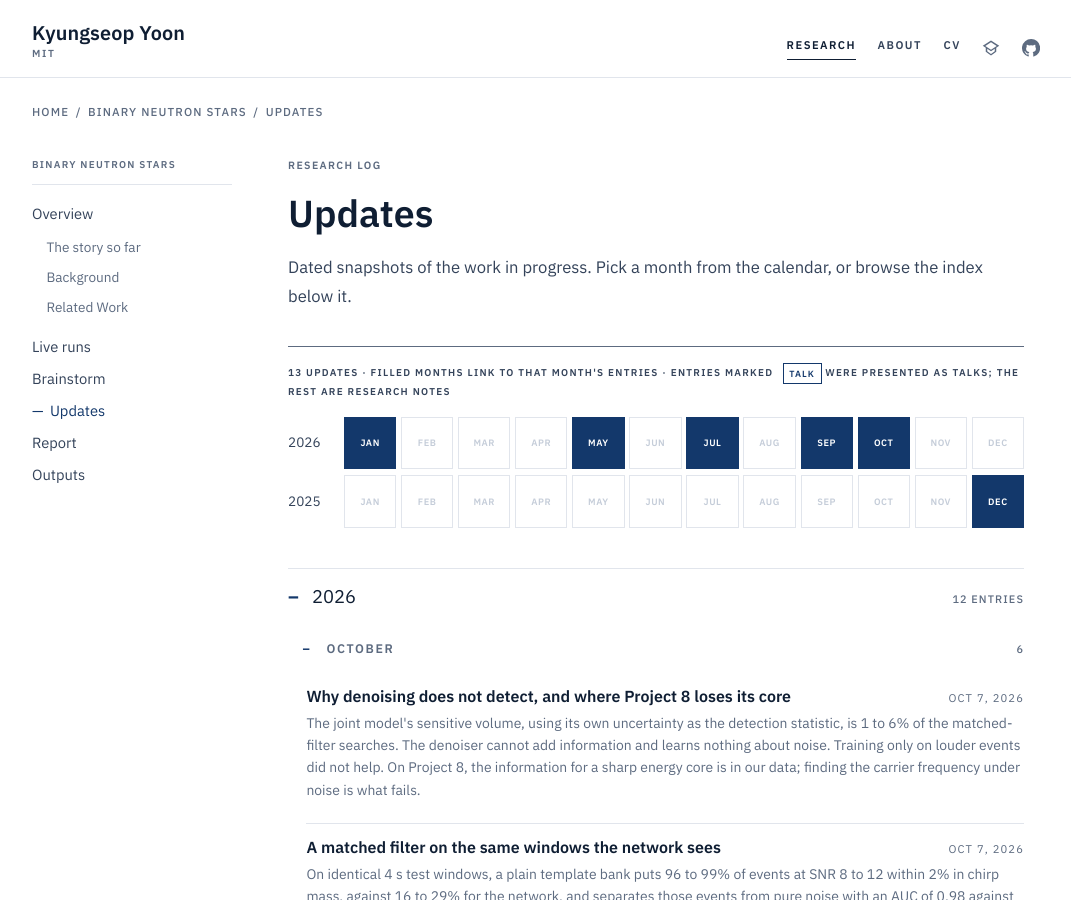
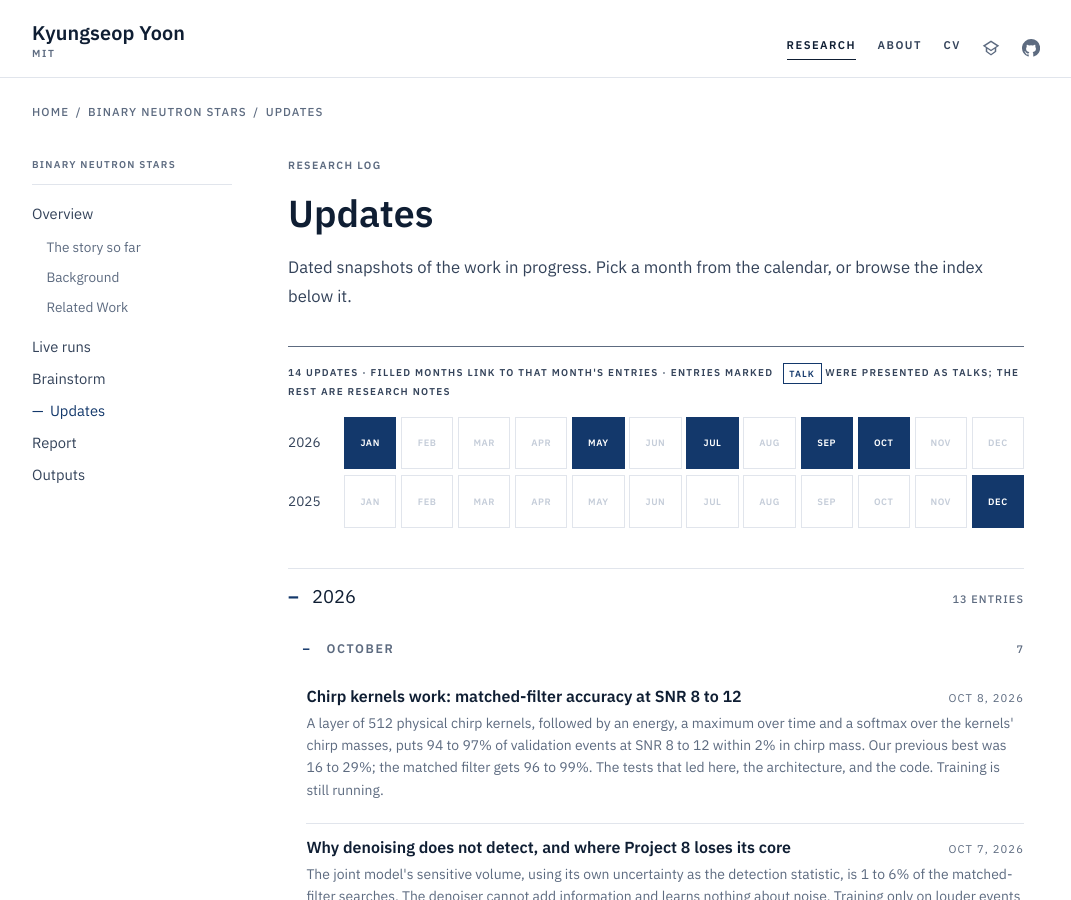
Before and after one commit to kyoon-mit/kyoon-mit.github.io, a Jekyll site: the page built from docs/projects/bns/updates.md, in a window 1280 px wide and 900 px high. Shown: the whole window, without its empty margins (104-1175 px from the left). Built offline with Jekyll 4.4.1, drawn with Linux system fonts in a browser that asks for light colours; part of the change alters nothing that is shown.

Commit message:
Add the chirp-kernel results: tests, architecture, code, training snapshot
Chirp kernels with energy, maximum over time and a softmax over chirp
masses reach matched-filter accuracy at SNR 8 to 12 on validation. The page
walks through the failed tests, the architecture with diagrams, and the
code. Snapshot at epoch 24; to be updated when training finishes.

Co-Authored-By: Claude Opus 5.5 <noreply@anthropic.com>

````diff
--- /dev/null
+++ b/docs/_updates/2026-10-08-chirp-kernels-work.md
@@ -0,0 +1,240 @@
+---
+title: "Chirp kernels work: matched-filter accuracy at SNR 8 to 12"
+date: 2026-10-08
+math: true
+summary: >-
+  A layer of 512 physical chirp kernels, followed by an energy, a maximum
+  over time and a softmax over the kernels' chirp masses, puts 94 to 97% of
+  validation events at SNR 8 to 12 within 2% in chirp mass. Our previous best
+  was 16 to 29%; the matched filter gets 96 to 99%. The tests that led here,
+  the architecture, and the code. Training is still running.
+---
+
+{%- assign u = '/projects/bns/updates/' -%}
+
+This follows the [chirp-kernel proposal]({{ u | append: '2026-10-07-chirp-kernels/' | relative_url }})
+and the [matched-filter benchmark]({{ u | append: '2026-10-07-matched-filter-benchmark/' | relative_url }}).
+Throughout, "within 2%" means the predicted chirp mass is within 2% of the
+true one, and validation uses the realistic population: SNR following a
+power law with index −3 from SNR 4.
+
+## The result so far
+
+{% include figure.html
+   src="/assets/img/bns/2026-10-08/ck_training.png"
+   alt="Validation fraction within 1 and 2 percent in chirp mass against epoch, at SNR 8 to 12 and over all events, with the matched filter and the previous network as reference lines"
+   label="Validation during training (snapshot at epoch 24 of 200)"
+   caption="Left: events at SNR 8 to 12. Right: all validation events, most of which are below SNR 8. Each epoch validates on about 500 signal windows, only about 100 of them at SNR 8 to 12, so the curves are noisy. Snapshot at epoch 24; training continues." %}
+
+<div markdown="1">
+
+| within 2%, SNR 8 to 12 | |
+|---|---|
+| chirp-kernel network (validation, epochs 19 to 24) | 94 to 97% |
+| matched filter with real templates (benchmark) | 96 to 99% |
+| our previous best, the epoch-630 network (benchmark) | 16 to 29% |
+
+</div>
+
+At SNR 8 to 12, the band that decides how far a search can see, the
+network is now at matched-filter accuracy. Before any training, the same
+layer already reaches 87% (section 3); training adds the rest.
+
+## 1. The tests that led here
+
+Every test below was scored on the same SNR 8 to 12 events.
+
+{% include figure.html
+   src="/assets/img/bns/2026-10-08/ck_tests_summary.png"
+   alt="Horizontal bar chart of chirp mass within 2 percent at SNR 8 to 12 for each test"
+   label="What each test reached"
+   caption="Chirp mass within 2% at SNR 8 to 12. Grey: tests that failed. Light blue: our previous best network. Dark blue: chirp kernels choosing the highest-energy kernel, with no training. Green: the matched filter." %}
+
+1. **An S4D layer with an energy and a maximum (A, B, C).** All three
+   learned nothing: each predicted the average chirp mass. With one layer,
+   each kernel is still a sum of 32 tones, which cannot form a chirp (the
+   proposal, section 4), so adding an energy and a maximum could not help.
+2. **Chirp kernels with a regression read-out.** A small network mapping
+   the kernels' energies to a single chirp mass reached 5 to 7%, with 32 or
+   with 256 kernels. More kernels did not help, so coverage was not the
+   problem.
+3. **The kernels on their own, no training.** On noise-free signals, the
+   best of 512 Newtonian kernels matches the real waveform at 0.80 and its
+   chirp mass is within 2% of the truth for every event. On noisy windows,
+   just picking the kernel with the highest energy gives **87%** within 2% at
+   SNR 8 to 12. The information was in the layer all along; the regression
+   read-out was throwing it away. A regression with a squared-error loss is
+   pulled toward the average whenever it is unsure, and "pick the best
+   kernel" is not a smooth function it learns easily.
+4. **A softmax read-out, scored by its weighted mean.** Better, but the
+   weighted mean blurs the answer whenever the probability is spread over
+   distant kernels.
+5. **A softmax read-out, scored by its most probable kernel.** This is the
+   model below. It starts at the 87% of test 3 and trains up to the
+   matched filter's level.
+
+## 2. The architecture
+
+{% include figure.html
+   src="/assets/img/bns/2026-10-08/ck_architecture.png"
+   alt="Block diagram: whitened strain, convolution with 512 chirp kernels in two phases, energy summed over detectors, maximum over time, log and standardize, logits, softmax, most probable kernel's chirp mass"
+   label="The chirp-kernel network"
+   caption="Tensor shapes in brackets: B windows per batch, 2 detectors, 512 kernels, 8192 samples (4 s at 2048 Hz). Green boxes hold the learned parameters." %}
+
+**Symbols.** $$x_D(t)$$ is the whitened strain of detector $$D$$ (H1 or
+L1) at sample $$t$$. $$j = 1, \dots, 512$$ numbers the kernels.
+$$\mathcal{M}_j$$ is kernel $$j$$'s chirp mass. $$\tau$$ is the time before
+merger. $$\ell$$ is a lag in samples, and $$f_s$$ = 2048 Hz the sampling
+rate.
+
+**Step 1: the kernels.** Each kernel is a Newtonian chirp (proposal,
+section 2), read backwards from its merger at lag 0, in two phases:
+
+$$
+K^{(c)}_j(\ell) = \mathcal{A}(\tau_\ell)\cos\Phi(\tau_\ell;\mathcal{M}_j), \qquad
+K^{(s)}_j(\ell) = \mathcal{A}(\tau_\ell)\sin\Phi(\tau_\ell;\mathcal{M}_j), \qquad
+\tau_\ell = \frac{\ell + 1}{f_s},
+$$
+
+with $$\Phi(\tau;\mathcal{M}) = -2\,(\tau c^3/5G\mathcal{M})^{5/8}$$ the
+chirp phase and $$\mathcal{A}(\tau) \propto \tau^{-1/4}$$ its amplitude,
+limited to 20 to 800 Hz with smooth edges. Each kernel is scaled to unit
+size. The 512 chirp masses start evenly spaced in $$\log\mathcal{M}$$ from
+0.85 to 2.75 $$M_\odot$$, about 0.2% apart, and are learned.
+
+{% include figure.html
+   src="/assets/img/bns/2026-10-08/ck_kernels.png"
+   alt="Three chirp kernels at low, middle and high chirp mass over the last second before merger"
+   label="Three of the 512 kernels"
+   caption="The cosine phase over the last second before merger. Lighter systems sweep more slowly and reach higher frequency." %}
+
+**Step 2: convolve.** Every detector's strain is convolved with every
+kernel, both phases, using the FFT. The output at time $$t$$ is the strain
+correlated with a chirp that merges at $$t$$:
+
+$$
+z^{(c)}_{j,D}(t) = \sum_{\ell} K^{(c)}_j(\ell)\, x_D(t-\ell), \qquad z^{(s)}_{j,D}(t) \text{ the same with } K^{(s)}_j .
+$$
+
+**Step 3: energy.** Square both phases, add them, and add the two
+detectors. This removes the signal's unknown phase:
+
+$$
+e_j(t) = \sum_{D} \Big[ z^{(c)}_{j,D}(t)^2 + z^{(s)}_{j,D}(t)^2 \Big].
+$$
+
+**Step 4: maximum over time.** $$E_j = \max_t e_j(t)$$ is kernel $$j$$'s
+best match anywhere in the window. This removes the unknown merger time.
+There is no average over time anywhere in the network: averaging an
+oscillating output cancels it.
+
+{% include figure.html
+   src="/assets/img/bns/2026-10-08/ck_energy_map.png"
+   alt="Left: energy of every kernel against time for one event, with a bright streak at the true chirp mass near merger. Middle: each kernel's peak energy, with a sharp spike at the true chirp mass. Right: the softmax probability, concentrated at the true chirp mass"
+   label="One event, through the network"
+   caption="One benchmark event at SNR 10.2, true chirp mass 1.396 M☉ (dashed). Left: the energy e_j(t) of every kernel over the last 0.7 s. Middle: each kernel's maximum over time, E_j. Right: the softmax. The most probable kernel sits at 1.386 M☉, 0.7% from the truth." %}
+
+**Step 5: logits and softmax.** Take $$\log(1 + E_j)$$, standardize it
+across the 512 kernels to $$z_j$$ (subtract the mean, divide by the
+standard deviation), and form one score per kernel,
+
+$$
+\text{logit}_j = s\, z_j + \sum_k W_{jk} z_k + b_j ,
+$$
+
+where $$s$$ is a learned scale (starting at 5) and $$W$$, $$b$$ a learned
+correction (starting at zero). The softmax turns the scores into
+probabilities $$p_j$$ over the kernels' chirp masses. The estimate is the
+chirp mass of the most probable kernel, $$\mathcal{M}_{\hat\jmath}$$ with
+$$\hat\jmath = \arg\max_j p_j$$.
+
+At the start, $$W = 0$$, so the most probable kernel is simply the one with
+the highest energy: the no-training 87% of test 3.
+
+**Training.** The target is a narrow bump over the kernels, centred on the
+true chirp mass $$\mathcal{M}$$, half a kernel spacing $$\delta$$ wide:
+
+$$
+q_j \propto \exp\!\Big(-\frac{(\log\mathcal{M} - \log\mathcal{M}_j)^2}{2(\delta/2)^2}\Big),
+\qquad
+\text{loss} = -\sum_j q_j \log p_j .
+$$
+
+Learned: the 512 kernel chirp masses, $$s$$, $$W$$ and $$b$$. Noise-only
+windows carry no chirp mass and are skipped.
+
+## 3. The code
+
+The kernels (`train/experimental/chirp_kernel/arch.py`):
+
+```python
+TSUN = 4.925491e-6  # G * (1 solar mass) / c^3, in seconds
+
+
+class ChirpKernels(nn.Module):
+    def forward(self, length):
+        # lag -> time before merger
+        tau = (torch.arange(length) + 1) / self.sample_rate
+        # chirp mass as a time, one row per kernel
+        T = TSUN * self.log_mc.exp()[:, None]
+        phase = -2 * (tau / (5 * T)) ** (5 / 8)
+        f = (1 / (8 * math.pi)) * (5 / tau) ** (3 / 8) * T ** (-5 / 8)
+        # smooth band edges keep the chirp-mass gradient well behaved
+        band = (torch.sigmoid((f - self.f_low) / 2)
+                * torch.sigmoid((self.f_high - f) / 20))
+        amp = tau ** -0.25 * band
+        kc, ks = amp * torch.cos(phase), amp * torch.sin(phase)
+        norm = kc.pow(2).sum(-1, keepdim=True).sqrt()
+        return kc / norm, ks / norm  # each (J, length)
+```
+
+The network: convolution, energy, maximum, logits:
+
+```python
+class ChirpKernelNet(nn.Module):
+    def energy_peaks(self, X):
+        # X: whitened strain, (batch, detectors, length)
+        length = X.shape[-1]
+        kc, ks = self.kernels(length)
+        n = 2 * length  # zero padding: linear, not circular, convolution
+        x_f = torch.fft.rfft(X, n=n)[:, :, None]
+        zc = torch.fft.irfft(x_f * torch.fft.rfft(kc, n=n), n=n)[..., :length]
+        zs = torch.fft.irfft(x_f * torch.fft.rfft(ks, n=n), n=n)[..., :length]
+        # energy, summed over detectors: (batch, J, length)
+        energy = (zc.pow(2) + zs.pow(2)).sum(1)
+        # maximum over time: (batch, J)
+        return energy.amax(-1)
+
+    def forward(self, X):
+        feat = torch.log1p(self.energy_peaks(X))
+        z = (feat - feat.mean(-1, keepdim=True)) / feat.std(-1, keepdim=True)
+        return self.scale * z + self.correction(z)  # logits, (batch, J)
+```
+
+The loss (`train/experimental/chirp_kernel/task.py`):
+
+```python
+log_k = self.model.kernels.log_mc
+spacing = (log_k[1:] - log_k[:-1]).abs().mean().detach()
+width = self.hparams.label_width * spacing  # label_width = 0.5
+target = torch.softmax(
+    -((log_true[:, None] - log_k[None].detach()) ** 2) / (2 * width**2), -1
+)
+loss = -(target * torch.log_softmax(logits, -1)).sum(-1).mean()
+estimate = log_k[logits.argmax(-1)].exp()
+```
+
+## 4. Caveats
+
+- **Small validation set.** About 100 events per epoch at SNR 8 to 12, so
+  the per-epoch numbers swing by several points. A test on 12,800 benchmark
+  windows per population is running.
+- **Close to a learned matched filter.** The kernels are physical chirps and
+  the read-out picks the best one. What training adds is the placement of
+  the kernels and the correction $$W$$; the network did not discover chirps
+  on its own.
+- **Only chirp mass so far.** No mass ratio, no detection statistic, no sky
+  position. Those are the next steps.
+- **Training is at epoch 24 of 200.** This page is a snapshot; it will be
+  updated when training finishes. The wandb run is
+  `CLAUDE-TESTS/chirp_kernel_512_learned_mc_softmax_train_snr8_prob0.96`.
--- a/docs/projects/bns/brainstorm.md
+++ b/docs/projects/bns/brainstorm.md
@@ -37,11 +37,13 @@ of 100 heterodynes. See the
   <li class="is-done"><span class="checklist__box" aria-label="done"></span><span class="checklist__text"><b>Project 8: model size (128/6) and fresh Gaussian noise.</b> Neither produced a core; all variants end near 20 eV RMS. <a href="{{ u | append: '2026-10-07-why-denoising-does-not-detect/' | relative_url }}">7 Oct</a></span></li>
   <li class="is-done"><span class="checklist__box" aria-label="done"></span><span class="checklist__text"><b>Project 8: is the core in our data?</b> Yes. Given the carrier frequency, every event lands within 1 eV; even a plain spectrum peak beats our network. Finding the carrier among its sidebands is what fails. <a href="{{ u | append: '2026-10-07-why-denoising-does-not-detect/' | relative_url }}">7 Oct</a></span></li>
   <li class="is-done"><span class="checklist__box" aria-label="done"></span><span class="checklist__text"><b>Matched-filter benchmark on the network's own test windows.</b> 96 to 99% within 2% at SNR 8 to 12, against 16 to 29% for the network; detection AUC 0.98 against 0.77. The information is in the window; the network is the limit. <a href="{{ u | append: '2026-10-07-matched-filter-benchmark/' | relative_url }}">7 Oct</a></span></li>
+  <li class="is-done"><span class="checklist__box" aria-label="done"></span><span class="checklist__text"><b>Chirp kernels, tested.</b> An S4D layer with energy and maximum learned nothing; chirp kernels with a regression read-out reached 5 to 7%; picking the highest-energy kernel, untrained, reached 87% within 2% at SNR 8 to 12. The read-out was the failure. <a href="{{ u | append: '2026-10-08-chirp-kernels-work/' | relative_url }}">8 Oct</a></span></li>
 </ul>
 
 ## Running
 
 <ul class="checklist">
+  <li class="is-running"><span class="checklist__box" aria-label="running"></span><span class="checklist__text"><b>Chirp-kernel network:</b> 512 learned chirp kernels, energy, maximum over time, softmax over chirp masses. 94 to 97% within 2% at SNR 8 to 12 on validation at epoch 24. <a href="{{ u | append: '2026-10-08-chirp-kernels-work/' | relative_url }}">8 Oct</a></span></li>
   <li class="is-running"><span class="checklist__box" aria-label="running"></span><span class="checklist__text"><b>Denoiser trained on the matched-filter SNR time series,</b> target zero on noise-only windows. Started 7 Oct.</span></li>
   <li class="is-running"><span class="checklist__box" aria-label="running"></span><span class="checklist__text"><b>SNR-8 training, matched pair:</b> with and without the shape and amplitude terms, both with 96% signal windows. Started 6 and 7 Oct.</span></li>
 </ul>
````
Also changed, not shown: docs/assets/img/bns/2026-10-08/ck_architecture.png (added), docs/assets/img/bns/2026-10-08/ck_energy_map.png (added), docs/assets/img/bns/2026-10-08/ck_kernels.png (added), docs/assets/img/bns/2026-10-08/ck_tests_summary.png (added), docs/assets/img/bns/2026-10-08/ck_training.png (added).
